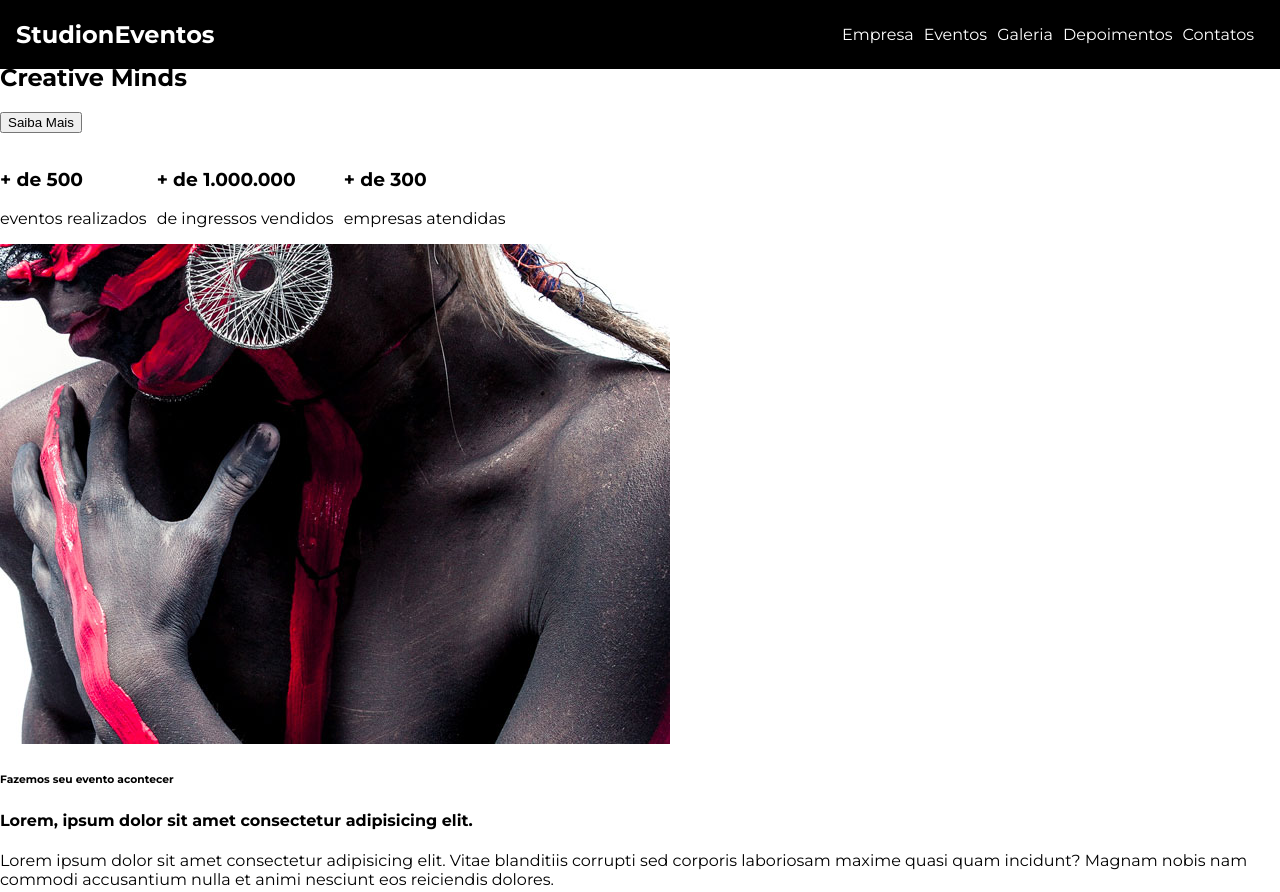
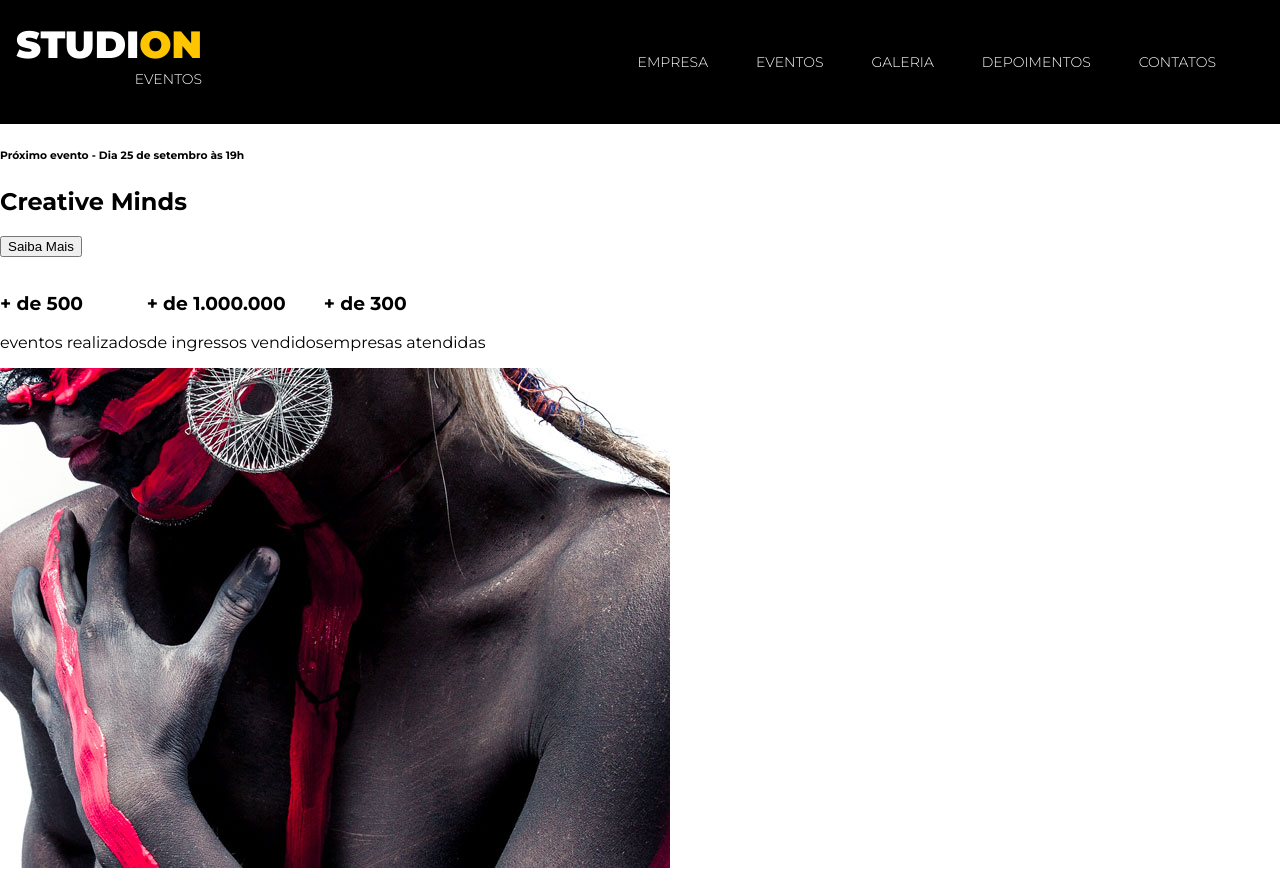
Before and after one commit to vivianbrt/studion, a website: page src/index.html in a window 1280 px wide. Shown: the top 892 px of the page. Drawn offline with Linux system fonts and the light colour scheme.

Commit message:
feat(nav) new added base style

```diff
--- a/src/index.html
+++ b/src/index.html
@@ -9,7 +9,7 @@
 
     <body>
         <nav class="navbar">
-        <h1>Studi<span>on</span><span>Eventos</span></h1>
+        <h1 class="logo-studion">Studi<span class="copy--primary">on</span> <span class="logo-studion__subtitle">Eventos</span></h1>
         <ul class="navbar__links">
             <li>
                 <a href="#empresa">
--- a/src/style.css
+++ b/src/style.css
@@ -1,25 +1,23 @@
-@import url('https://fonts.googleapis.com/css2?family=Montserrat:wght@400;700&display=swap');
+@import url('https://fonts.googleapis.com/css2?family=Montserrat:wght@300;400;700;900&display=swap');
 
 * {
     box-sizing: border-box;
 }
 
-html {
+:root {
     font-family: 'Montserrat', sans-serif;
+    font-size: 16px;
 }
 
 body {
     margin: 0;
+    padding-top: 7.75rem; /*match the beginning of the body to the end of the navbar fixed*/
 }
 
 ul {
     display: flex;
     list-style: none;
     padding-left: 0;
-}
-
-li {
-    margin-right: 0.625rem;
 }
 
 .navbar {
@@ -31,6 +29,7 @@
     left: 0;
 
     width: 100vw;
+    height: 7.75rem;
     padding: 0 1rem;
 
     background-color: #000;
@@ -41,7 +40,36 @@
     justify-self: end;
 }
 
+.navbar__links li {
+    font-size: 0.875rem;
+    margin-right: 3rem;
+    text-transform: uppercase;
+}
+
 .navbar__links a {
+    font-weight: 300;
     color: #fff;
     text-decoration: none;
 }
+
+/* hover is one of many pseudo-classes that are used to style elements. hover is used to select elements that users hover their cursor or mouse over*/
+.navbar__links a:hover {
+    color: #ffc500
+}
+
+.logo-studion {
+    font-weight: 900;
+    font-size: 2.375rem;
+    line-height: 1ch; /* Unit ch is relative to the width of the "0" according to the height of the font*/
+    text-transform: uppercase;
+    text-align: right;
+}
+
+.logo-studion__subtitle {
+    font-weight: 300;
+    font-size: 0.875rem;
+}
+
+.copy--primary {
+    color: #ffc500
+}
```
Also changed, not shown: scr/images/banner.jpg (deleted), scr/images/institutional.jpg (deleted), scr/images/parallax.jpg (deleted).
